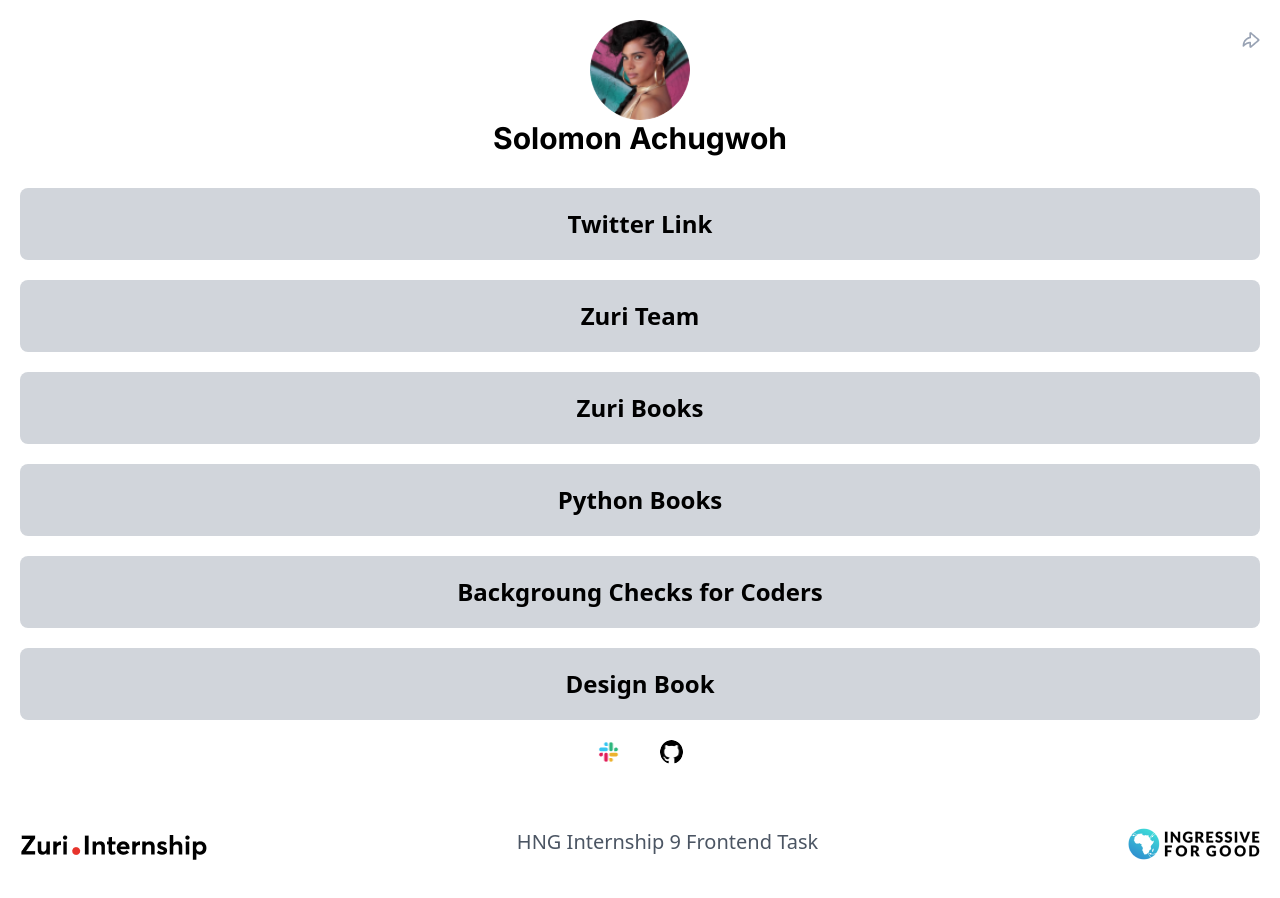
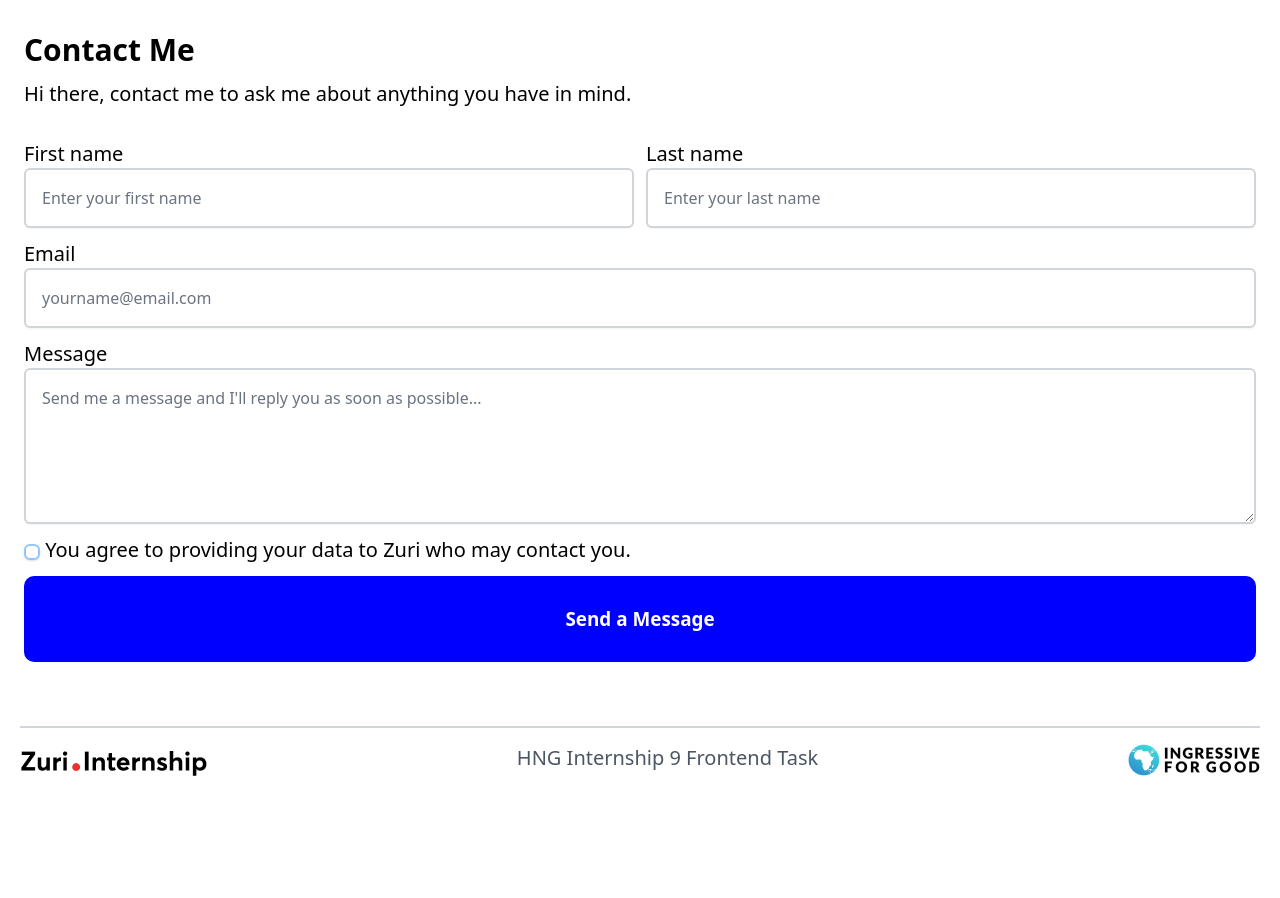
Before and after one commit to solex55/linktree-app, a React (Create React App) app: page /contact in a window 1280 px wide. Shown: the top 898 px of the page. After the commit the page ends 856 px from the top, so only its background shows below. Built offline with nearby package versions, Linux system fonts and the light colour scheme.

Commit message:
Style and Add ContactMe content

```diff
--- a/package.json
+++ b/package.json
@@ -3,11 +3,13 @@
   "version": "0.1.0",
   "private": true,
   "dependencies": {
+    "@tailwindcss/forms": "^0.5.3",
     "@testing-library/jest-dom": "^5.16.5",
     "@testing-library/react": "^13.4.0",
     "@testing-library/user-event": "^13.5.0",
     "react": "^18.2.0",
     "react-dom": "^18.2.0",
+    "react-router-dom": "^6.4.3",
     "react-scripts": "5.0.1",
     "web-vitals": "^2.1.4"
   },
--- a/src/App.css
+++ b/src/App.css
@@ -2,6 +2,20 @@
   text-align: center;
 }
 
-.roped{
-  border-radius: 30px;
+.btn{
+  color: white;
+  width: 100%;
+  padding: 2rem 2rem;
+  font-style: normal;
+  font-weight: 700;
+  font-size: 18.874px;
+  line-height: 22px;
+  background: blue;
+  border-radius: 10px;
+  cursor: pointer;
+  border: none;
 }
+
+.btn:hover{
+  background: rgb(3, 3, 138);
+}
--- a/src/App.js
+++ b/src/App.js
@@ -1,17 +1,33 @@
-import Header from './components/Header';
+import {Routes, Route, BrowserRouter } from 'react-router-dom';
+/* import Header from './components/Header';
 import Links from './components/Links';
 import Subsection from './components/Subsection';
-import Footer from './components/Footer';
+import Footer from './components/Footer'; */
+import Home from './pages/Home';
+import Contact from './pages/Contact';
+
+
+
 
 function App() {
   return (
     <div>
 
-      <Header />
+      {/* <Header />
       <Links />
       <Subsection />
-      <Footer />
+      <Footer /> */}
+
+      <BrowserRouter>
+        <Routes>
+          <Route path="/" element={<Home />} />
+          <Route path="/contact" element={<Contact />} />
+        </Routes>
+      </BrowserRouter>
+
   </div>
+
+
   );
 }
 
--- /dev/null
+++ b/src/components/ContactMe.js
@@ -0,0 +1,51 @@
+import React from 'react';
+import '../App.css';
+
+
+function ContactMe() {
+  return (
+    <div className="flex flex-col w-full mx-auto mt-8 px-6 text-xl">
+      <header>
+        <h1 className='text-xl md:text-3xl lg:text-3xl font-bold'>Contact Me</h1>
+        <p className='my-3 text-xl'>Hi there, contact me to ask me about anything you have in mind.</p>
+      </header>
+
+      <form action="" className='mt-2'>
+        <div className='flex flex-col md:flex-row lg:flex-row gap-3 my-3 w-full justify-between'>
+          <div className='flex flex-col w-full'>
+            <label htmlFor="first_name">First name</label>
+            <input type="text" name="" id="first_name" placeholder='Enter your first name' className='w-full block rounded-md  py-4 px-4 shadow-sm border-gray-300 border-2 focus:border-indigo-300 focus:ring focus:ring-indigo-200 focus:ring-opacity-50' required/>
+          </div>
+          <div className='flex flex-col w-full'>
+            <label htmlFor="last_name">Last name</label>
+            <input type="text" name="" id="last_name" placeholder='Enter your last name' className='w-full block rounded-md  py-4 px-4 shadow-sm border-gray-300 border-2 focus:border-indigo-300 focus:ring focus:ring-indigo-200 focus:ring-opacity-50' required/>
+          </div>
+        </div>
+
+        <div className='w-full my-3 flex flex-col'>
+          <label htmlFor="email">Email</label>
+          <input type="email" name="" id="email" placeholder='yourname@email.com' className='w-full block rounded-md  py-4 px-4 shadow-sm border-gray-300 border-2 focus:border-indigo-300 focus:ring focus:ring-indigo-200 focus:ring-opacity-50' required/>
+        </div>
+
+        <div className='w-full my-3 flex flex-col'>
+          <label htmlFor="message">Message</label>
+          <textarea name="" id="message" cols="30" rows="5" className='w-full block rounded-md  py-4 px-4 shadow-sm border-gray-300 border-2 focus:border-indigo-300 focus:ring focus:ring-indigo-200 focus:ring-opacity-50' placeholder="Send me a message and I'll reply you as soon as possible..." required/>
+        </div>
+
+        <div className='my-3'><input type="checkbox" className='w-4 h-4 appearance-none border-blue-300 border-2 rounded-md  shadow checked:shadow-xl text-purple-500 focus:ring-blue-200' name="" id="check" required /> <label for="check" >You agree to providing your data to Zuri who may contact you.</label></div>
+
+        <div>
+          <button type='submit' className="btn">
+            Send a Message
+          </button>
+        </div>
+      </form>
+
+    </div>
+
+
+
+  )
+}
+
+export default ContactMe;
--- a/src/components/Footer.js
+++ b/src/components/Footer.js
@@ -4,14 +4,15 @@ import Zuri from '.././assets/Zuri.png';
 
 function Footer (){
     return (
-        <footer className='flex mx-5 my-16 justify-between hidden lg:flex'>
-            <a href="www.Zuri.com">
+
+        <footer className='flex flex-col md:flex-row lg:flex-row justify-between mx-5 my-16 border-t-2 border-gray-300'>
+            <a href="www.Zuri.com" className='py-4'>
                 <img src={Zuri} alt='Zuri logo' />
             </a>
 
-            <p className='text-gray-600 text-xl text-center font-thin'>HNG Internship 9 Frontend Task</p>
+            <p className='text-gray-600 text-xl py-4 font-thin'>HNG Internship 9 Frontend Task</p>
 
-            <a href="www.I4G.com">
+            <a href="www.I4G.com" className='py-4'>
                 <img src={I4G} alt='I4G logo' />
             </a>
         </footer>
--- a/src/components/Links.js
+++ b/src/components/Links.js
@@ -1,3 +1,4 @@
+import {Link} from 'react-router-dom';
 
 function Links () {
 
@@ -31,21 +32,30 @@ function Links () {
           id: "book__design",
           url: "https://books.zuri.team/design-rules",
           content: "Design Book"
-        }
+        }/* ,
+        {
+          id: "contact",
+          url: "/contact",
+          content: "Contact"
+        } */
       ]
 
     return (
       <div>
         <div className='flex flex-col w-full mx-auto text-sm md:text-2xl lg:text-2xl sm:text-xl items-center text-center mt-8 px-5'>
-          {links.map((link) => ( <a href={link.url} className='w-full bg-gray-300 rounded-lg active:bg-gray-700 mb-5 p-3 md:p-5 lg:p-5 font-bold hover:bg-gray-200' id={link.id}>{link.content}</a>))}
+          {links.map((link) => (
+            <a href={link.url} className='w-full bg-gray-300 rounded-lg active:bg-gray-700 mb-5 p-3 md:p-5 lg:p-5 font-bold hover:bg-gray-200' id={link.id}>{link.content}</a>
+            ))}
+           <Link to={'/contact'}  id='contact' className='w-full bg-gray-300 rounded-lg active:bg-gray-700 mb-5 p-3 md:p-5 lg:p-5 font-bold hover:bg-gray-200'>Contact Me</Link>
 {/*
           <a href={twitter} className='w-full bg-gray-300 rounded-lg mb-5 p-3 md:p-5 lg:p-5 font-bold hover:bg-gray-200' id="twitter__link">Twitter Link</a>
           <a href={btnZuri} className='w-full bg-gray-300 rounded-lg mb-5 p-3 md:p-5 lg:p-5 shadow-sm font-bold hover:bg-gray-200' id="btn__zuri">Zuri Team</a>
           <a href={books} className='w-full bg-gray-300 rounded-lg mb-5 p-3 md:p-5 lg:p-5 font-bold hover:bg-gray-200' id="books">Zuri Books</a>
           <a href={bookPython} className='w-full bg-gray-300 rounded-lg mb-5 p-3 md:p-5 lg:p-5 font-bold hover:bg-gray-200' id="book__zuri">Python Books</a>
           <a href={pitch} className='w-full bg-gray-300 rounded-lg mb-5 p-3 md:p-5 lg:p-5 font-bold hover:bg-gray-200' id="pitch">Backgroung Checks for Coders</a>
-          <a href={bookDesign} className='w-full bg-gray-300 rounded-lg mb-5 p-3 md:p-5 lg:p-5 font-bold hover:bg-gray-200' id="book__design">Design Books</a> */}
-      </div>
+          <a href={bookDesign} className='w-full bg-gray-300 rounded-lg mb-5 p-3 md:p-5 lg:p-5 font-bold hover:bg-gray-200' id="book__design">Design Books</a>
+*/}
+        </div>
       </div>
     )
   }
--- /dev/null
+++ b/src/pages/Contact.js
@@ -0,0 +1,12 @@
+import React from 'react'
+import ContactMe from '../components/ContactMe';
+import Footer from '../components/Footer'
+
+export default function Contact() {
+  return (
+    <div>
+        <ContactMe />
+        <Footer />
+    </div>
+  )
+}
--- /dev/null
+++ b/src/pages/Home.js
@@ -0,0 +1,18 @@
+import React from 'react'
+import Header from '../components/Header';
+import Links from '../components/Links';
+import Subsection from '../components/Subsection';
+import Footer from '../components/Footer';
+
+
+export default function Home() {
+  return (
+    <div>
+        <Header />
+        <Links />
+        <Subsection />
+        <Footer />
+
+    </div>
+  )
+}
--- a/tailwind.config.js
+++ b/tailwind.config.js
@@ -10,5 +10,5 @@ module.exports = {
       }
     },
   },
-  plugins: [],
+  plugins: [require("@tailwindcss/forms")],
 }
```
Also changed, not shown: 1 other file (tests, documents, lock files or other folders).
